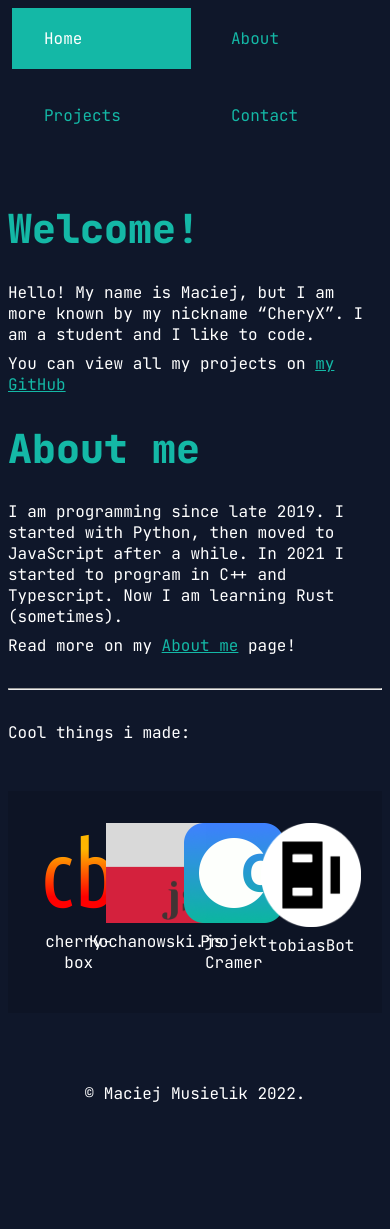
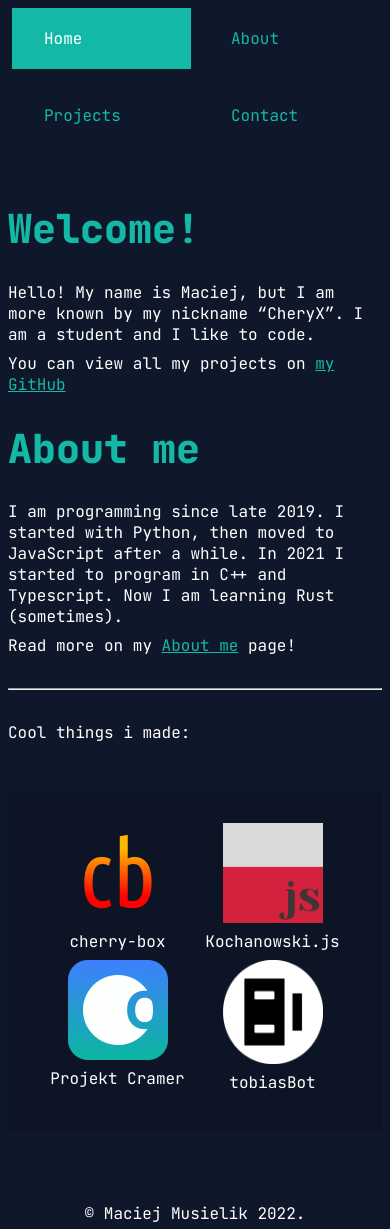
Before and after one commit to CheryX/mmusielik.xyz, a Jekyll site: the page built from index.md, in a window 390 px wide. Built offline with Jekyll 4.4.1, drawn with Linux system fonts in a browser that asks for light colours; before the commit the page ends 1109 px from its top, so only the background shows below that.

Commit message:
Added SEO + Mobile support

```diff
--- a/_layouts/default.html
+++ b/_layouts/default.html
@@ -1,9 +1,14 @@
 <!doctype html>
 <html lang="en">
 	<head>
-		<meta charset="utf-8">
-		<title>{{ page.title }}</title>
-		<link type="text/css" rel="stylesheet" href="/assets/style.css">
+		<meta charset="utf-8" />
+		<link rel="icon" href="/assets/favicon.png" />
+		<meta name="viewport" content="width=device-width, initial-scale=1.0" />
+
+		<title>CheryX</title>
+		<meta name="title" content="CheryX">
+		<meta name="description" content="My personal site!">
+		<link rel="stylesheet" href="/assets/style.css">
 	</head>
 
 	<body>
--- a/assets/style.css
+++ b/assets/style.css
@@ -121,7 +121,13 @@ footer {
 }
 
 .products {
-    grid-template-columns: repeat(4,minmax(0,1fr));
+    grid-template-columns: repeat(2,minmax(0,1fr));
+}
+
+@media screen and (min-width: 600px) {
+    .products {
+        grid-template-columns: repeat(4,minmax(0,1fr));
+    }
 }
 
 .contacts {
```
Also changed, not shown: assets/favicon.png (added).
